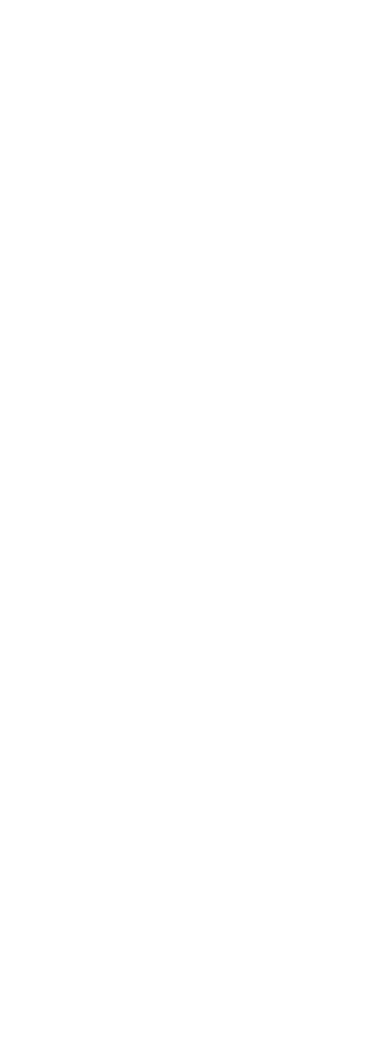
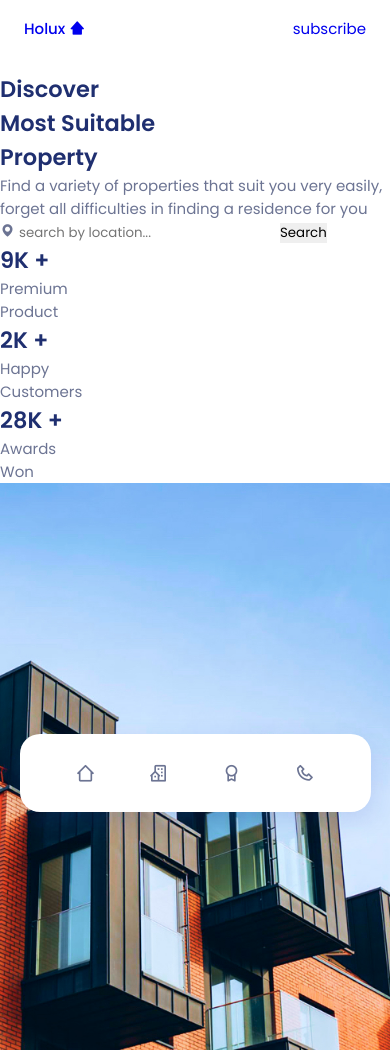
Before and after one commit to ibkagbacooker/Architecture-website, a plain HTML site: page index.html in a window 390 px wide. Before the commit the page ends 844 px from the top, so only its background shows below. Drawn offline with nearby package versions, Linux system fonts and the light colour scheme.

Commit message:
home section html and css(70%)

```diff
--- a/assets/css/styles.css
+++ b/assets/css/styles.css
@@ -143,6 +143,78 @@ button {
 }
 
 /*=============== HEADER & NAV ===============*/
+.header{
+  position: fixed;
+  top:0;
+  left:0;
+  width:100%;
+  background-color: transparent;
+  z-index: var(--z-fixed);
+  transform: .4s;
+}
+
+.nav{
+  height: var(--header-height);
+  display:flex;
+  justify-content: space-between;
+  align-items: center;
+}
+
+.nav__logo{
+  /* color: #fff */
+  display: inline-flex;
+  align-items: center;
+  column-gap: .25rem;
+  font-weight: var(--font-medium);
+  transition: 0.3s;
+}
+
+.nav__logo i{
+  font-size: 1rem;
+}
+
+.nav__logo:hover{
+  color:var(--first-color);
+
+}
+
+@media screen and (max-width: 1023px){
+  .nav__menu{
+    position:fixed;
+    bottom:2rem;
+    background-color: var(--container-color);
+    box-shadow: 0 8px 24px hsla(228, 66%, 45%, .15);
+    width:90%;
+    left:0;
+    right:0;
+    margin: 0 auto;
+    padding:1.30rem 3rem;
+    border-radius: 1.25rem;
+    transition: 0.4s;
+  }
+
+  .nav__list{
+    display: flex;
+    justify-content: space-between;
+    align-items: center;
+  }
+
+  .nav__link{
+    color:var(--text-color);
+    display: flex;
+    padding: .5rem;
+    border-radius: 50%;
+
+  }
+
+  .nav__link i{
+    font-size: 1.25rem;
+  }
+
+  .nav__link span{
+    display: none;
+  }
+}
 
 
 /* Change background header */
--- a/index.html
+++ b/index.html
@@ -5,30 +5,127 @@
         <meta name="viewport" content="width=device-width, initial-scale=1.0">
 
         <!--=============== FAVICON ===============-->
-        <link rel="shortcut icon" href="" type="image/x-icon">
+        <link rel="shortcut icon" href="assets/img/favicon.png" type="image/x-icon">
 
         <!--=============== BOXICONS ===============-->
-
+        <link href='https://unpkg.com/boxicons@2.1.4/css/boxicons.min.css' rel='stylesheet'>
 
         <!--=============== SWIPER CSS ===============-->
-        <link rel="stylesheet" href="">
+        <link rel="stylesheet" href="assets/css/swiper-bundle.min.css">
 
         <!--=============== CSS ===============-->
-        <link rel="stylesheet" href="">
+        <link rel="stylesheet" href="assets/css/styles.css">
 
         <title>Responsive real state website - Bedimcode</title>
     </head>
     <body>
         <!--==================== HEADER ====================-->
         <header class="header" id="header">
+            <nav class="nav container">
+                <a href="#" class="nav__logo">
+                    Holux <i class='bx bxs-home-alt-2'></i>
+                </a>
+                    <div class="nav__menu">
+                        <ul class="nav__list">
+                            <li class="nav__item">
+                                <a href="#home" class="nav__link">
+                                    <i class='bx bx-home-alt-2'></i>
+                                    <span>Home</span>
+                                </a>
 
+                            </li>
+
+                            <li class="nav__item">
+                                <a href="#popular" class="nav__link">
+                                    <i class='bx bx-building-house'></i>
+                                    <span>Residences</span>
+                                </a>
+
+                            </li>
+
+                            <li class="nav__item">
+                                <a href="#value" class="nav__link">
+                                    <i class='bx bx-award'></i>
+                                    <span>Value</span>
+                                </a>
+
+                            </li>
+
+                            <li class="nav__item">
+                                <a href="#contact" class="nav__link">
+                                    <i class='bx bx-phone'></i>
+                                    <span>Contact</span>
+                                </a>
+
+                            </li>
+                        </ul>
+
+                    </div>
+                    <a href="#" class="button nav_button">subscribe</a>
+
+            </nav>
         </header>
 
         <!--==================== MAIN ====================-->
         <main class="main">
             <!--==================== HOME ====================-->
             <section class="home section" id="home">
+                 <div class="home__container container_grid">
+                    <div class = "home__data">
+                        <h1 class = "home__title">
+                            Discover <br> Most Suitable <br> Property
+                        </h1>
+                        <p class = "home__description">
+                            Find a variety of properties that suit you very easily,
+                            forget all difficulties in finding a residence for you
 
+                        </p>
+
+                        <form action="" class="home__search">
+                            <i class = "bx bxs-map"></i>
+                            <input type = "search" placeholder = "search by location..." class="home__search-input"/>
+                            <button class = "button">Search</button>
+                        </form>
+
+                        <div class = "home__value">
+                            <div>
+                               <h1 class = "home__value-number">
+                                9K <span>+</span>
+                               </h1>
+                               <span class = "home__value-description">
+                                Premium <br> Product
+                               </span>
+                            </div>
+
+                            <div>
+                                <h1 class = "home__value-number">
+                                    2K <span>+</span>
+                                </h1>
+                                <span class = "home__value-description">
+                                    Happy <br> Customers
+                                </span>
+                             </div>
+
+                             <div>
+                                <h1 class = "home__value-number">
+                                    28K <span>+</span>
+                                </h1>
+                                <span class = "home__value-description">
+                                    Awards <br> Won
+                                </span>
+                             </div>
+
+                        </div>
+                    </div>
+                    <div class = "home__images">
+                        <div class = "home__orbe"></div>
+
+                        <div class = "home__img">
+                            <img src = "assets/img/home.jpg" alt ="">
+                        </div>
+                    </div>
+
+                 </div>
             </section>
 
             <!--==================== LOGOS ====================-->
@@ -73,6 +170,6 @@
         <script src=""></script>
 
         <!--=============== MAIN JS ===============-->
-        <script src=""></script>
+        <script src="assets/js/main.js"></script>
     </body>
 </html>
```
Also changed, not shown: 1 other file.
